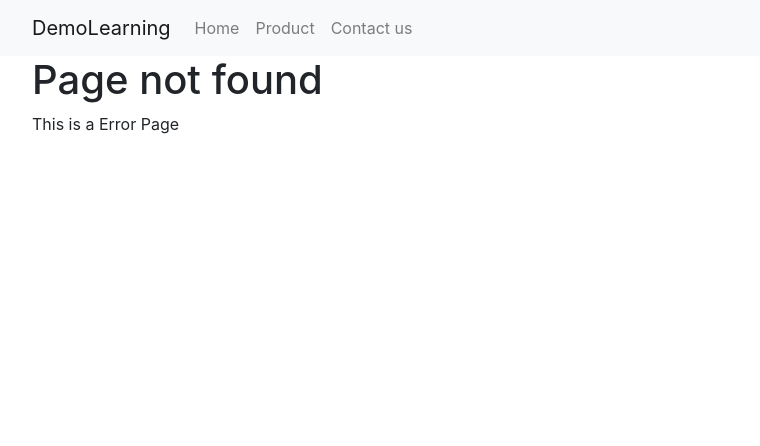
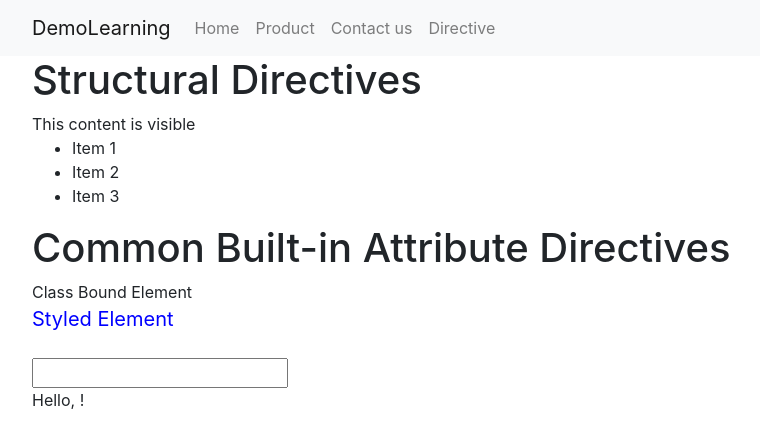
Before and after one commit to Rajaduraiintern10D/DemoLearningAngular, an Angular app: page /directive in a window 1280 px wide. Before the commit this address had no page. Shown: the top 446 px of the page, without its empty margins (53-813 px from the left). Built offline with nearby package versions, Linux system fonts and the light colour scheme.

Commit message:
directive inbuild

```diff
--- a/src/app/app.component.html
+++ b/src/app/app.component.html
@@ -16,6 +16,9 @@
         </li>
         <li class="nav-item">
           <a class="nav-link" [routerLink]="['contact']">Contact us</a>
+        </li>
+        <li class="nav-item">
+          <a class="nav-link" [routerLink]="['directive']">Directive</a>
         </li>
       </ul>
     </div>
--- a/src/app/app.module.ts
+++ b/src/app/app.module.ts
@@ -12,6 +12,7 @@ import { ProductComponent } from './product/product.component';
 import { ErrorComponent } from './Error.component';
 import { RouterModule } from '@angular/router';
 import { appRoutes } from './app.routes';
+import { DirectiveComponent } from './directive/directive.component';
 
 
 @NgModule({
@@ -22,7 +23,8 @@ import { appRoutes } from './app.routes';
     HomeComponent,
     ContactComponent,
     ProductComponent,
-    ErrorComponent
+    ErrorComponent,
+    DirectiveComponent
   ],
   imports: [
     BrowserModule,
--- a/src/app/app.routes.ts
+++ b/src/app/app.routes.ts
@@ -3,11 +3,13 @@ import { ProductComponent } from "./product/product.component";
 import { HomeComponent } from "./home/home.component";
 import { ContactComponent } from "./contact/contact.component";
 import { ErrorComponent } from "./Error.component";
+import { DirectiveComponent } from "./directive/directive.component";
 
 export const appRoutes: Routes = [
     { path: 'home', component: HomeComponent },
     { path: 'contact', component: ContactComponent },
     { path: 'product', component: ProductComponent },
+    {path : 'directive' ,component :DirectiveComponent},
     { path: '', redirectTo: 'home', pathMatch: 'full' },
     { path: '**', component: ErrorComponent }
   ];
--- /dev/null
+++ b/src/app/directive/directive.component.html
@@ -0,0 +1,14 @@
+<h1>Structural Directives</h1>
+<div *ngIf="isVisible">This content is visible</div>
+<ul>
+  <li *ngFor="let item of items">{{ item }}</li>
+</ul>
+
+<h1>Common Built-in Attribute Directives</h1>
+<div [ngClass]="{'active':isActive,'disabled':isDisabled}">Class Bound Element</div>
+
+<div [ngStyle]="{ 'color': color, 'font-size': fontSize }">Styled Element</div>
+<br>
+<input [(ngModel)]="name">
+
+<p>Hello, {{name}} !</p>
--- /dev/null
+++ b/src/app/directive/directive.component.ts
@@ -0,0 +1,19 @@
+import { Component } from '@angular/core';
+
+@Component({
+  selector: 'app-directive',
+  templateUrl: './directive.component.html',
+  styleUrls: ['./directive.component.css']
+})
+export class DirectiveComponent {
+  isVisible=true;
+    items = ['Item 1', 'Item 2', 'Item 3'];
+
+    isActive = true;
+    isDisabled = false;
+
+    color = 'blue';
+  fontSize = '20px';
+
+  name :string ='';
+}
```
Also changed, not shown: src/app/directive/directive.component.css (added), src/app/product/product-service.service.ts (line endings or trailing spaces), 1 other file (tests, documents, lock files or other folders).
